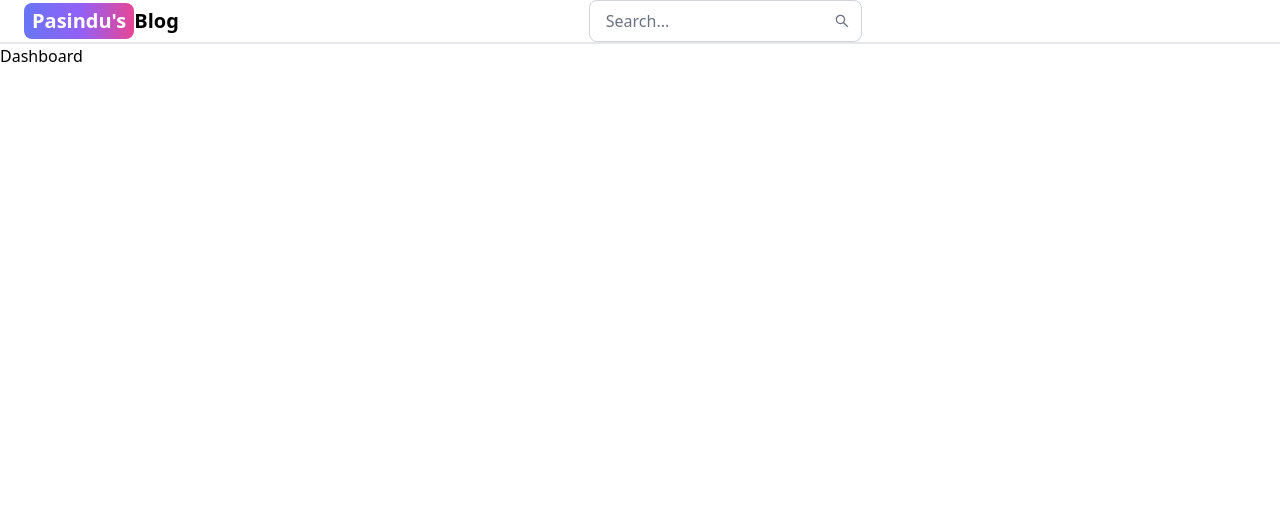
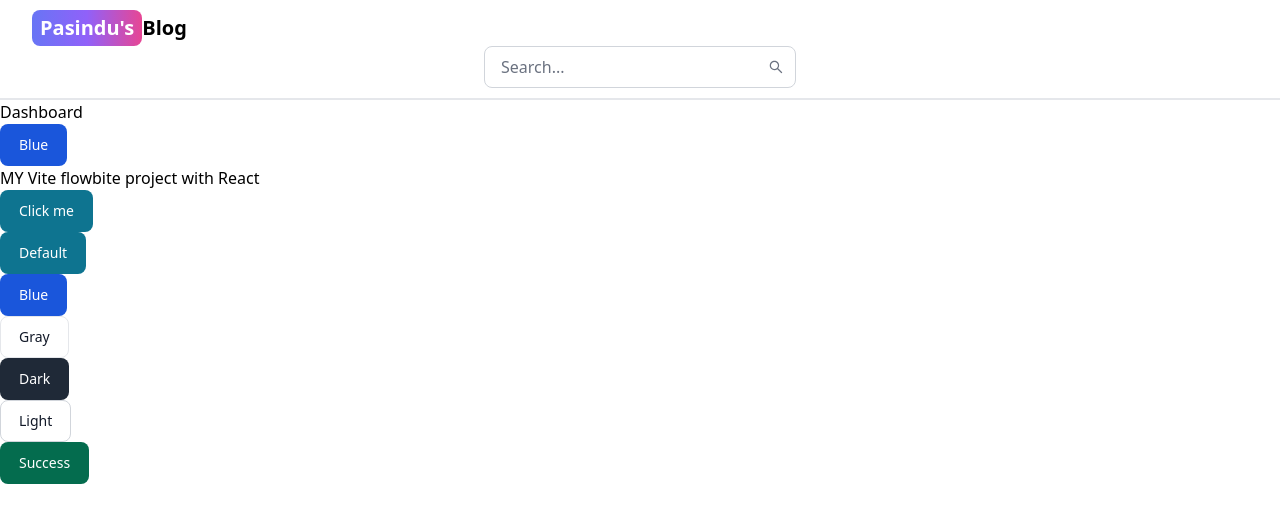
Before and after one commit to pasindumadushanr/Mern-Blog, a React (Vite) app in the folder client/: page /dashboard in a window 1280 px wide. Shown: the top 522 px of the page. Built offline with nearby package versions, Linux system fonts and the light colour scheme.

Commit message:
after the 10 hours fix bug of flowbite

```diff
--- a/client/src/index.css
+++ b/client/src/index.css
@@ -2,5 +2,4 @@
 @tailwind components;
 @tailwind utilities;
 
-
-@import 'flowbite/dist/flowbite.css';
+@import 'flowbite/dist/flowbite.css'; /* Correct import for Flowbite */
--- a/client/src/pages/Dashboard.jsx
+++ b/client/src/pages/Dashboard.jsx
@@ -4,7 +4,18 @@ export default function Dashboard() {
   return (
     <div>
       Dashboard
+      <Button color="blue">Blue</Button>
+      <>
 
+   <h1>MY Vite flowbite project with React</h1>
+   <Button>Click me</Button>
+   <Button>Default</Button>
+      <Button color="blue">Blue</Button>
+      <Button color="gray">Gray</Button>
+      <Button color="dark">Dark</Button>
+      <Button color="light">Light</Button>
+      <Button color="success">Success</Button>
+   </>
     </div>
   );
 }
--- a/client/tailwind.config.js
+++ b/client/tailwind.config.js
@@ -1,17 +1,18 @@
-/** @type {import('tailwindcss').Config} */
-import flowbite from "flowbite-react/tailwind";
+const flowbite = require("flowbite-react/tailwind");
 
 
+/** @type {import('tailwindcss').Config} */
 export default {
   content: [
-    "./index.html",
-    "./src/**/*.{js,ts,jsx,tsx}",
-    ...flowbite.content(), // Use the spread operator for Flowbite content paths
+    './index.html',
+    './src/**/*.{js,ts,jsx,tsx}',
+    flowbite.content(),
   ],
   theme: {
     extend: {},
   },
   plugins: [
-    flowbite.plugin(), // Add Flowbite plugin
+    flowbite.plugin(),
+
   ],
 };
```
